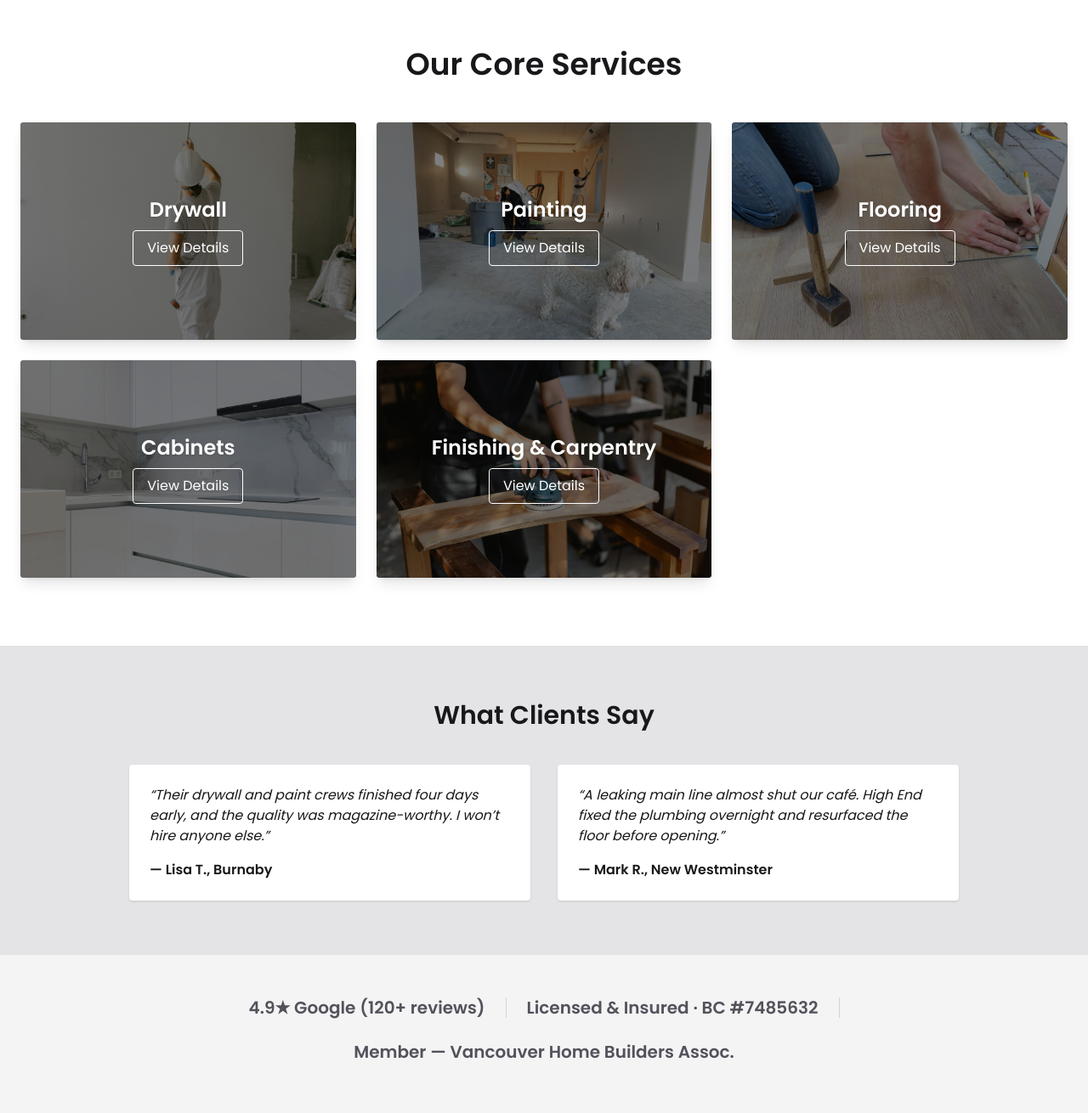
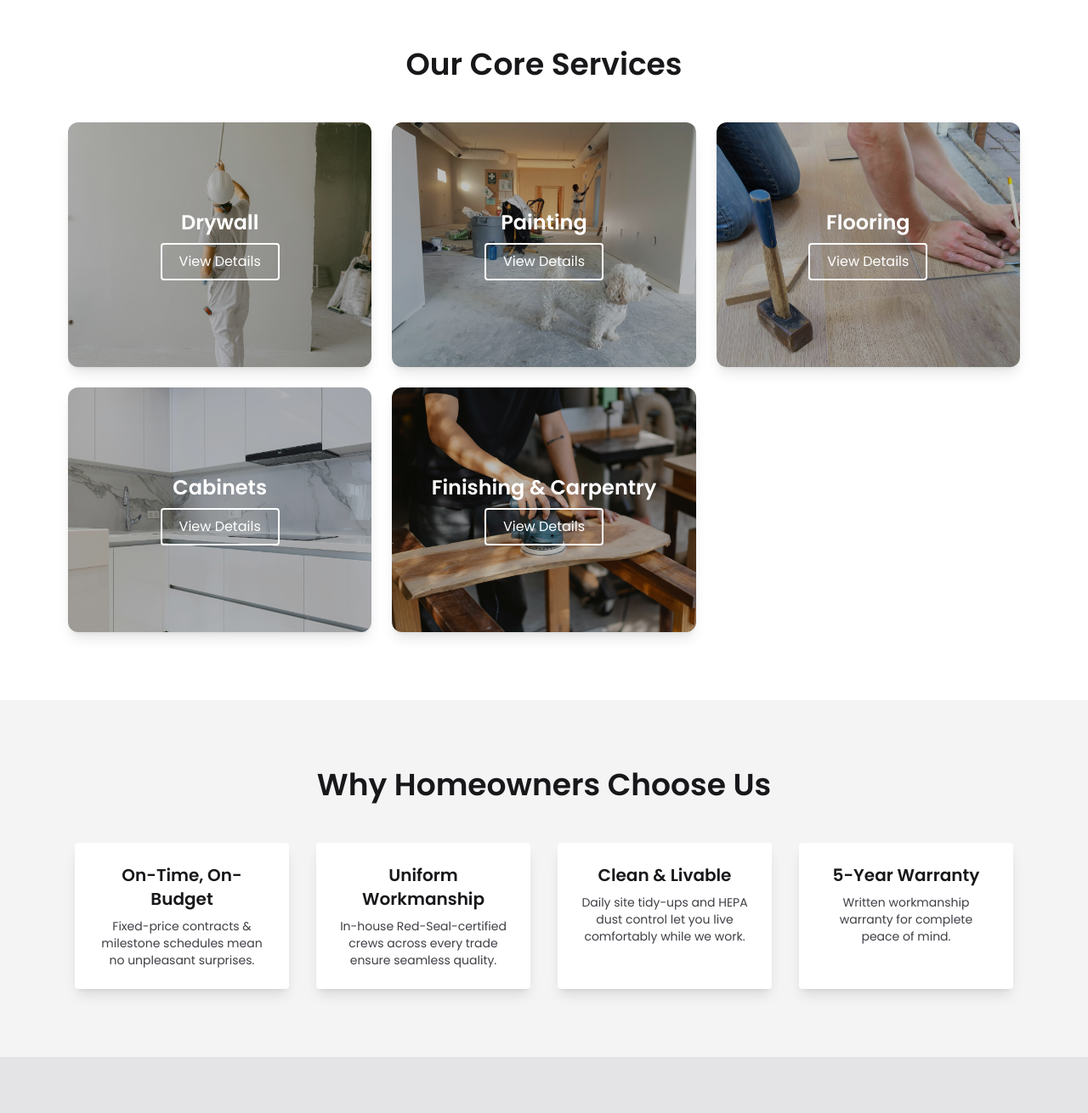
Before and after one commit to reflex000/high-end-constructions, a Next.js app: page / in a window 1280 px wide. Shown: the part 744-2054 px from the top of the page at 85% size. Built offline with nearby package versions, Linux system fonts and the light colour scheme.

Commit message:
Updated homepage layout with new service tiles and removed CTA

```diff
--- a/components/HomePage.tsx
+++ b/components/HomePage.tsx
@@ -4,11 +4,11 @@ import Navbar from '../components/navbar';
 export default function HomePage() {
   return (
     <div className="bg-zinc-100 text-zinc-900 font-sans">
-      {/* NAVBAR */}
       <Navbar />
 
-      {/* ─────────────────── HERO ─────────────────── */}
+      {/* HERO */}
       <header className="relative h-[90vh] flex items-center justify-center text-center overflow-hidden">
+        {/* Background Video */}
         <video
           autoPlay
           muted
@@ -20,23 +20,21 @@ export default function HomePage() {
           Your browser does not support the video tag.
         </video>
 
-        {/* Logo */}
+        {/* Logo in Top-Left */}
         <div className="absolute top-4 left-4 z-20">
           <img src="/logo.png" alt="High End Constructions" className="h-14" />
         </div>
 
-        {/* Headline */}
+        {/* Headline Text */}
         <div className="relative z-10 max-w-4xl px-6">
           <h1 className="text-4xl md:text-6xl font-extrabold mb-6 leading-tight drop-shadow-md text-white">
             Building Excellence from Blueprint to Finish.
           </h1>
           <p className="text-xl md:text-2xl mb-8 text-white">
-            At <strong>High End Constructions</strong>, we deliver everything from
-            leak-proof plumbing to luxury renovations—on time, on budget, and
-            without compromise.
+            At <strong>High End Constructions</strong>, we specialize in delivering everything from leak-proof plumbing to luxury renovations — on time, on budget, and with zero compromise on craftsmanship.
           </p>
           <a
-            href="mailto:info@highendconstructions.ca"
+            href="#contact"
             className="inline-block bg-black text-white px-10 py-4 rounded-lg text-lg hover:bg-zinc-800 transition"
           >
             Book My Free Consultation
@@ -44,132 +42,120 @@ export default function HomePage() {
         </div>
       </header>
 
-      {/* ──────────────── SERVICE TILE GRID ──────────────── */}
-      <section className="py-20 bg-white">
-        <div className="max-w-7xl mx-auto px-6">
-          <h2 className="text-3xl md:text-4xl font-semibold text-center mb-12">
-            Our Core Services
-          </h2>
-
-          <div className="grid md:grid-cols-3 gap-6">
+      {/* SERVICES SECTION */}
+      <section className="bg-white py-20">
+        <h2 className="text-4xl font-bold text-center mb-12">Our Core Services</h2>
+        <div className="grid grid-cols-1 sm:grid-cols-2 lg:grid-cols-3 gap-6 px-4 sm:px-10 lg:px-20">
           {[
-              { title: 'Drywall', img: '/images/services/drywall.jpg' },
-              { title: 'Painting', img: '/images/services/painting.jpg' },
-              { title: 'Flooring', img: '/images/services/flooring.jpg' },
-              { title: 'Cabinets', img: '/images/services/cabinets.jpg' },
-              { title: 'Finishing & Carpentry', img: '/images/services/finishingandcarpentry.jpg' },
-            ].map((svc, idx) => (
+            { title: 'Drywall', image: '/images/services/drywall.jpg' },
+            { title: 'Painting', image: '/images/services/painting.jpg' },
+            { title: 'Flooring', image: '/images/services/flooring.jpg' },
+            { title: 'Cabinets', image: '/images/services/cabinets.jpg' },
+            { title: 'Finishing & Carpentry', image: '/images/services/finishingandcarpentry.jpg' }
+          ].map((service, idx) => (
             <div
               key={idx}
-                className="relative h-64 rounded overflow-hidden shadow-lg group bg-zinc-800"
+              className="relative group h-72 rounded-xl overflow-hidden shadow-lg hover:scale-[1.02] transition-transform duration-300"
             >
               <img
-                  src={svc.img}
-                  alt={svc.title}
-                  className="w-full h-full object-cover transform group-hover:scale-105 transition duration-300 ease-in-out"
+                src={service.image}
+                alt={service.title}
+                className="absolute inset-0 w-full h-full object-cover brightness-75 group-hover:brightness-50 transition-all duration-300"
               />
-                <div className="absolute inset-0 bg-black/50 flex flex-col items-center justify-center text-center p-6">
-                  <h3 className="text-2xl font-bold text-white mb-2 drop-shadow">
-                    {svc.title}
-                  </h3>
-                  <button className="border border-white text-white px-4 py-2 rounded hover:bg-white hover:text-black transition">
+              <div className="relative z-10 flex flex-col h-full items-center justify-center text-white text-center px-4">
+                <h3 className="text-2xl font-bold mb-2">{service.title}</h3>
+                <a
+                  href="#"
+                  className="px-5 py-2 border-2 border-white rounded hover:bg-white hover:text-black transition"
+                >
                   View Details
-                  </button>
+                </a>
               </div>
             </div>
           ))}
         </div>
+      </section>
+
+      {/* BENEFITS */}
+      <section className="py-20 bg-zinc-100" id="benefits">
+        <div className="max-w-6xl mx-auto px-6 text-center">
+          <h2 className="text-3xl md:text-4xl font-semibold mb-12">Why Homeowners Choose Us</h2>
+          <div className="grid gap-8 sm:grid-cols-2 lg:grid-cols-4">
+            <div className="bg-white p-6 rounded shadow-lg">
+              <h3 className="text-xl font-semibold mb-2">On-Time, On-Budget</h3>
+              <p className="text-sm text-zinc-700">Fixed-price contracts & milestone schedules mean no unpleasant surprises.</p>
+            </div>
+            <div className="bg-white p-6 rounded shadow-lg">
+              <h3 className="text-xl font-semibold mb-2">Uniform Workmanship</h3>
+              <p className="text-sm text-zinc-700">In-house Red-Seal-certified crews across every trade ensure seamless quality.</p>
+            </div>
+            <div className="bg-white p-6 rounded shadow-lg">
+              <h3 className="text-xl font-semibold mb-2">Clean & Livable</h3>
+              <p className="text-sm text-zinc-700">Daily site tidy-ups and HEPA dust control let you live comfortably while we work.</p>
+            </div>
+            <div className="bg-white p-6 rounded shadow-lg">
+              <h3 className="text-xl font-semibold mb-2">5-Year Warranty</h3>
+              <p className="text-sm text-zinc-700">Written workmanship warranty for complete peace of mind.</p>
+            </div>
+          </div>
         </div>
       </section>
 
-      {/* ───────────────── TESTIMONIALS ───────────────── */}
+      {/* TESTIMONIALS */}
       <section className="bg-zinc-200 py-16" id="testimonials">
         <div className="max-w-5xl mx-auto px-6">
           <h2 className="text-3xl font-semibold text-center mb-10">What Clients Say</h2>
           <div className="grid gap-8 md:grid-cols-2">
             <blockquote className="bg-white p-6 rounded shadow">
-              <p className="italic mb-4">
-                “Their drywall and paint crews finished four days early, and the
-                quality was magazine-worthy. I won’t hire anyone else.”
-              </p>
+              <p className="italic mb-4">“Their drywall and paint crews finished four days early, and the quality was magazine-worthy. I won’t hire anyone else.”</p>
               <footer className="font-semibold">— Lisa T., Burnaby</footer>
             </blockquote>
             <blockquote className="bg-white p-6 rounded shadow">
-              <p className="italic mb-4">
-                “A leaking main line almost shut our café. High End fixed the
-                plumbing overnight and resurfaced the floor before opening.”
-              </p>
+              <p className="italic mb-4">“A leaking main line almost shut our café. High End fixed the plumbing overnight and resurfaced the floor before opening.”</p>
               <footer className="font-semibold">— Mark R., New Westminster</footer>
             </blockquote>
           </div>
         </div>
       </section>
 
-      {/* ───────────────── TRUST BAR ───────────────── */}
+      {/* TRUST BAR */}
       <section className="py-12">
         <div className="max-w-6xl mx-auto px-6 text-center">
           <div className="flex flex-wrap items-center justify-center gap-6 text-zinc-600">
             <span className="text-xl font-semibold">4.9★ Google (120+ reviews)</span>
-            <span className="hidden sm:block h-6 w-px bg-zinc-300"></span>
+            <span className="h-6 w-px bg-zinc-300 hidden sm:block"></span>
             <span className="text-xl font-semibold">Licensed & Insured · BC #7485632</span>
-            <span className="hidden sm:block h-6 w-px bg-zinc-300"></span>
-            <span className="text-xl font-semibold">
-              Member — Vancouver Home Builders Assoc.
-            </span>
+            <span className="h-6 w-px bg-zinc-300 hidden sm:block"></span>
+            <span className="text-xl font-semibold">Member – Vancouver Home Builders Assoc.</span>
           </div>
         </div>
       </section>
 
-      {/* ───────────────── GUARANTEE ───────────────── */}
+      {/* GUARANTEE */}
       <section className="py-16 bg-zinc-100">
         <div className="max-w-4xl mx-auto px-6 text-center">
           <h2 className="text-3xl font-semibold mb-4">100% Satisfaction Promise</h2>
-          <p className="text-lg">
-            If any aspect of our workmanship fails within five years, we’ll fix it{' '}
-            <strong>free of charge — no questions asked.</strong>
-          </p>
+          <p className="text-lg">If any aspect of our workmanship fails within five years, we’ll fix it <strong>free of charge — no questions asked.</strong></p>
         </div>
       </section>
 
-      {/* ───────────────── FOOTER ───────────────── */}
+      {/* FOOTER */}
       <footer className="bg-zinc-900 text-zinc-200 py-10">
         <div className="max-w-6xl mx-auto px-6 flex flex-col md:flex-row md:items-center md:justify-between gap-6 text-center md:text-left">
           <div>
             <img src="/logo.png" alt="Logo" className="h-12 mb-4 mx-auto md:mx-0" />
-            <h3 className="text-xl font-bold mb-2 text-white">
-              High End Constructions Ltd.
-            </h3>
-            <p>
-              Unit 105 · 8028 128 Street<br />
-              Surrey, BC V3W 4E9
-            </p>
+            <h3 className="text-xl font-bold mb-2 text-white">High End Constructions Ltd.</h3>
+            <p>Unit 105 8028 128 Street<br />Surrey, BC V3W 4E9</p>
           </div>
           <div>
-            <p>
-              Call/Text:{' '}
-              <a href="tel:+16049025879" className="underline">
-                +1 (604) 902-5879
-              </a>
-            </p>
-            <p>
-              Email:{' '}
-              <a href="mailto:info@highendconstructions.ca" className="underline">
-                info@highendconstructions.ca
-              </a>
-            </p>
+            <p>Call/Text: <a href="tel:+16049025879" className="underline">+1 (604) 902-5879</a></p>
+            <p>Email: <a href="mailto:info@highendconstructions.ca" className="underline">info@highendconstructions.ca</a></p>
           </div>
           <div>
-            <a
-              href="mailto:info@highendconstructions.ca"
-              className="inline-block bg-amber-500 hover:bg-amber-600 transition px-8 py-3 rounded-lg text-zinc-900 font-semibold"
-            >
-              Get My Free Consultation
-            </a>
+            <a href="#contact" className="inline-block bg-amber-500 hover:bg-amber-600 transition px-8 py-3 rounded-lg text-zinc-900 font-semibold">Get My Free Consultation</a>
           </div>
         </div>
-        <p className="text-center text-sm text-zinc-500 mt-8">
-          © 2025 High End Constructions. All rights reserved.
-        </p>
+        <p className="text-center text-sm text-zinc-500 mt-8">© 2025 High End Constructions. All rights reserved.</p>
       </footer>
     </div>
   );
```
Lines whose indentation alone changed are shown as unchanged.
